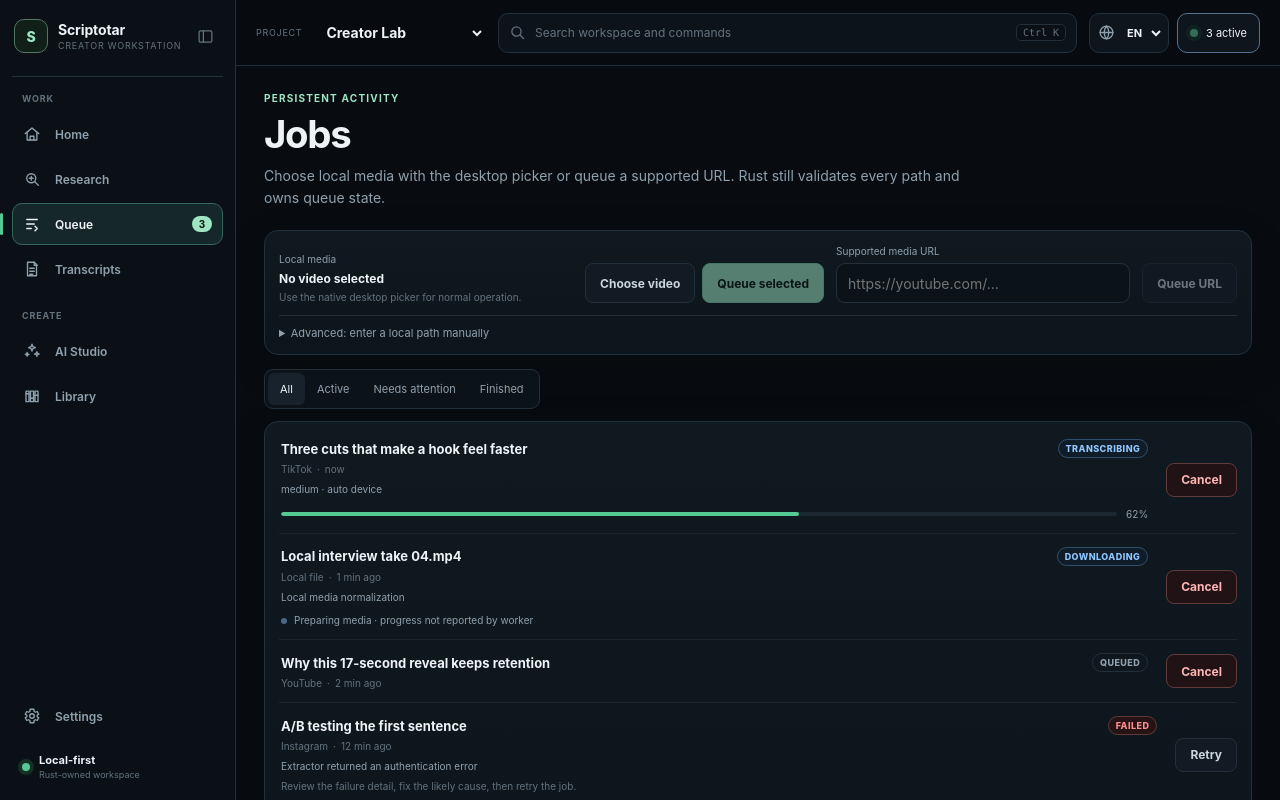
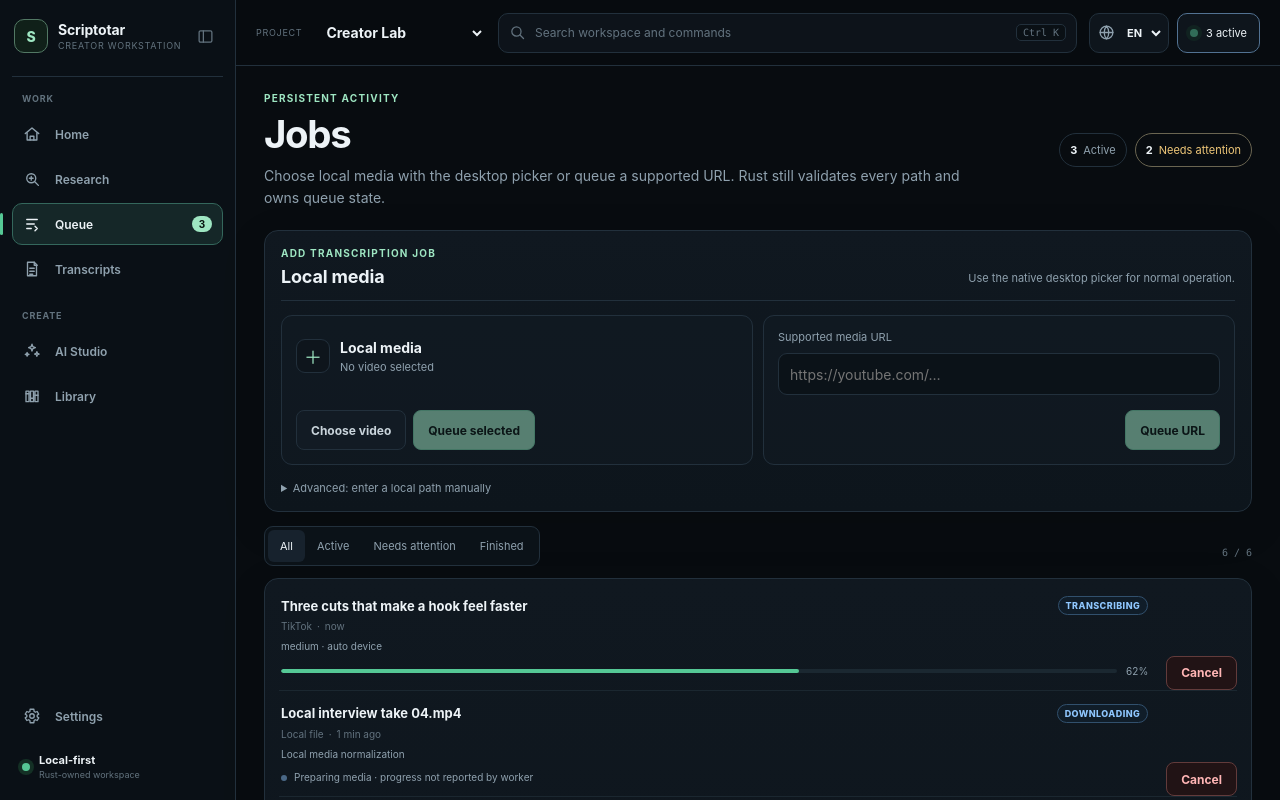
Before and after one commit to MousaXD/scriptotar, a Svelte app in the folder apps/desktop-ui/: page / in a window 1280 px wide. Both pictures are taken after a click on the button "Open Queue". Shown: the top 800 px of the page. Built offline with nearby package versions, Linux system fonts and the light colour scheme.

Commit message:
Redesign queue media ingestion workspace

```diff
--- a/apps/desktop-ui/src/views/JobsView.svelte
+++ b/apps/desktop-ui/src/views/JobsView.svelte
@@ -18,11 +18,14 @@
   let actionError = '';
   let actionStatus = '';
   let busy = false;
+
   const filters: { id: 'all' | 'active' | 'attention' | 'done'; label: string }[] = [
     { id: 'all', label: 'All' }, { id: 'active', label: 'Active' }, { id: 'attention', label: 'Needs attention' }, { id: 'done', label: 'Finished' }
   ];
   const active = new Set<JobState>(['queued','preparing','downloading','transcribing','processing']);
   $: visible = jobs.filter((job) => filter === 'all' || (filter === 'active' && active.has(job.state)) || (filter === 'attention' && ['failed','interrupted'].includes(job.state)) || (filter === 'done' && ['completed','cancelled'].includes(job.state)));
+  $: activeCount = jobs.filter((job) => active.has(job.state)).length;
+  $: attentionCount = jobs.filter((job) => ['failed', 'interrupted'].includes(job.state)).length;
 
   async function run(action: () => Promise<void> | void) {
     if (busy) return;
@@ -49,29 +52,53 @@
   }
 </script>
 
-<section class="view-head"><div><span class="eyebrow">Persistent activity</span><h1>Jobs</h1><p>Choose local media with the desktop picker or queue a supported URL. Rust still validates every path and owns queue state.</p></div></section>
-<section class="panel jobs-capture" aria-label="Add transcription job">
-  <div class="local-file-choice">
-    <span class="field-label">Local media</span>
-    <strong>{localPath ? displayName(localPath) : 'No video selected'}</strong>
-    <small>{localPath || 'Use the native desktop picker for normal operation.'}</small>
+<section class="view-head queue-head">
+  <div><span class="eyebrow">Persistent activity</span><h1>Jobs</h1><p>Choose local media with the desktop picker or queue a supported URL. Rust still validates every path and owns queue state.</p></div>
+  <div class="queue-summary" aria-label="Job filters">
+    <span><strong>{activeCount}</strong> Active</span>
+    {#if attentionCount > 0}<span class="attention-count"><strong>{attentionCount}</strong> Needs attention</span>{/if}
   </div>
+</section>
+
+<section class="panel jobs-capture" aria-label="Add transcription job" aria-busy={busy}>
+  <div class="capture-heading">
+    <span class="eyebrow">Add transcription job</span>
+    <h2>Local media</h2>
+    <p>Use the native desktop picker for normal operation.</p>
+  </div>
+
+  <div class="source-grid">
+    <section class:ready={Boolean(localPath)} class="source-card local-source">
+      <div class="source-label"><span class="source-icon" aria-hidden="true">＋</span><div><strong>Local media</strong><small>{localPath ? displayName(localPath) : 'No video selected'}</small></div></div>
+      {#if localPath}<code class="selected-path">{localPath}</code>{/if}
       <div class="capture-actions">
         <button class="button secondary" disabled={busy} on:click={chooseLocal}>Choose video</button>
         <button class="button primary" disabled={busy || !localPath} on:click={() => run(async () => { await onEnqueueLocal(localPath); actionStatus = `Queued ${displayName(localPath)}.`; localPath = ''; })}>Queue selected</button>
       </div>
+    </section>
+
+    <section class:ready={Boolean(sourceUrl.trim())} class="source-card url-source">
       <label class="url-capture"><span>Supported media URL</span><input aria-label="Media URL" bind:value={sourceUrl} placeholder="https://youtube.com/…" /></label>
-  <button class="button secondary" disabled={busy || !sourceUrl.trim()} on:click={() => run(async () => { const queued = sourceUrl.trim(); await onEnqueueUrl(queued); sourceUrl = ''; actionStatus = 'URL queued.'; })}>Queue URL</button>
+      <div class="capture-actions single-action"><button class="button primary" disabled={busy || !sourceUrl.trim()} on:click={() => run(async () => { const queued = sourceUrl.trim(); await onEnqueueUrl(queued); sourceUrl = ''; actionStatus = 'URL queued.'; })}>Queue URL</button></div>
+    </section>
+  </div>
+
   <details class="advanced-path">
     <summary>Advanced: enter a local path manually</summary>
     <div><input aria-label="Manual local media path" bind:value={manualPath} placeholder="/home/me/video.mp4" /><button class="button secondary" disabled={busy || !manualPath.trim()} on:click={() => run(async () => { await onEnqueueLocal(manualPath.trim()); actionStatus = `Queued ${displayName(manualPath.trim())}.`; manualPath = ''; })}>Queue path</button></div>
   </details>
 </section>
-{#if actionError}<p class="status-copy" role="alert">{actionError}</p>{/if}
-{#if actionStatus}<p class="status-copy" aria-live="polite">{actionStatus}</p>{/if}
+
+{#if actionError}<p class="status-copy queue-message error-message" role="alert">{actionError}</p>{/if}
+{#if actionStatus}<p class="status-copy queue-message" aria-live="polite">{actionStatus}</p>{/if}
+
+<div class="queue-toolbar">
   <div class="segmented" role="group" aria-label="Job filters">
     {#each filters as item}<button class:active={filter === item.id} aria-pressed={filter === item.id} on:click={() => filter = item.id}>{item.label}</button>{/each}
   </div>
+  <span class="visible-count">{visible.length} / {jobs.length}</span>
+</div>
+
 <section class="panel jobs-panel" aria-busy={busy}>
   {#if visible.length === 0}
     <EmptyState title="No jobs in this view" message="Change the filter or queue media above." />
@@ -90,18 +117,47 @@
 </section>
 
 <style>
-  .jobs-capture { display: grid; grid-template-columns: minmax(240px, 1fr) auto minmax(260px, 1fr) auto; gap: 12px; align-items: end; margin-bottom: 14px; padding: 14px; }
-  .local-file-choice { min-width: 0; }
-  .local-file-choice .field-label, .url-capture span { display: block; margin-bottom: 6px; color: var(--muted); font-size: 10px; }
-  .local-file-choice strong, .local-file-choice small { display: block; overflow: hidden; text-overflow: ellipsis; white-space: nowrap; }
-  .local-file-choice strong { font-size: 12px; }
-  .local-file-choice small { margin-top: 5px; color: var(--faint); font-size: 10px; }
-  .capture-actions, .job-actions { display: flex; flex-wrap: wrap; gap: 7px; }
-  .url-capture { display: grid; gap: 0; }
-  .advanced-path { grid-column: 1 / -1; padding-top: 10px; border-top: 1px solid var(--border); color: var(--muted); font-size: 11px; }
-  .advanced-path summary { cursor: pointer; }
-  .advanced-path div { display: grid; grid-template-columns: minmax(0, 1fr) auto; gap: 8px; margin-top: 9px; }
+  .queue-head { align-items: center; }
+  .queue-summary { display: flex; flex-wrap: wrap; gap: 8px; }
+  .queue-summary > span { display: inline-flex; align-items: center; gap: 6px; min-height: 34px; padding: 0 10px; border: 1px solid var(--border); border-radius: 999px; color: var(--muted); font-size: 11px; }
+  .queue-summary strong { color: var(--text); }
+  .queue-summary .attention-count { color: var(--warn); border-color: color-mix(in srgb, var(--warn) 35%, var(--border)); }
+
+  .jobs-capture { display: grid; gap: 14px; margin-bottom: 14px; padding: 16px; }
+  .capture-heading { display: grid; grid-template-columns: minmax(0, 1fr) minmax(260px, .8fr); column-gap: 24px; align-items: end; padding-bottom: 13px; border-bottom: 1px solid var(--border); }
+  .capture-heading .eyebrow { grid-column: 1 / -1; }
+  .capture-heading h2, .capture-heading p { margin: 0; }
+  .capture-heading p { justify-self: end; max-width: 420px; font-size: 11px; text-align: right; }
+  .source-grid { display: grid; grid-template-columns: 1fr 1fr; gap: 10px; }
+  .source-card { display: grid; gap: 12px; min-height: 150px; padding: 14px; border: 1px solid var(--border); border-radius: 11px; background: color-mix(in srgb, var(--surface-2) 45%, transparent); }
+  .source-card.ready { border-color: color-mix(in srgb, var(--accent-strong) 38%, var(--border)); background: color-mix(in srgb, var(--accent-strong) 5%, var(--surface)); }
+  .source-label { display: flex; align-items: center; gap: 10px; }
+  .source-label strong, .source-label small { display: block; }
+  .source-label small { margin-top: 4px; color: var(--muted); font-size: 11px; }
+  .source-icon { display: grid; place-items: center; width: 34px; height: 34px; border: 1px solid var(--border); border-radius: 9px; color: var(--accent); background: var(--surface); font-size: 18px; }
+  .selected-path { max-width: 100%; overflow: hidden; text-overflow: ellipsis; white-space: nowrap; padding: 8px 9px; border-radius: 7px; color: var(--muted); font-size: 10px; }
+  .capture-actions, .job-actions { display: flex; flex-wrap: wrap; gap: 7px; align-self: end; }
+  .single-action { justify-content: flex-end; }
+  .url-capture { display: grid; gap: 7px; }
+  .url-capture span { color: var(--muted); font-size: 11px; }
+  .url-capture input { width: 100%; }
+  .advanced-path { padding-top: 2px; color: var(--muted); font-size: 11px; }
+  .advanced-path summary { width: fit-content; cursor: pointer; }
+  .advanced-path div { display: grid; grid-template-columns: minmax(0, 1fr) auto; gap: 8px; margin-top: 10px; }
+  .queue-message { margin: -4px 0 12px; padding: 8px 10px; border-inline-start: 2px solid var(--accent-strong); background: color-mix(in srgb, var(--accent-strong) 5%, transparent); }
+  .error-message { border-color: var(--danger); }
+  .queue-toolbar { display: flex; align-items: center; justify-content: space-between; gap: 12px; }
+  .visible-count { color: var(--faint); font-family: var(--font-technical); font-size: 10px; }
   .job-actions { justify-content: flex-end; }
-  @media (max-width: 1050px) { .jobs-capture { grid-template-columns: minmax(0, 1fr) auto; } }
-  @media (max-width: 700px) { .jobs-capture { grid-template-columns: 1fr; } .advanced-path { grid-column: 1; } .capture-actions, .job-actions { justify-content: flex-start; } }
+
+  @media (max-width: 900px) {
+    .source-grid { grid-template-columns: 1fr; }
+    .capture-heading { grid-template-columns: 1fr; }
+    .capture-heading p { justify-self: start; text-align: left; }
+  }
+  @media (max-width: 700px) {
+    .queue-summary { width: 100%; }
+    .advanced-path div { grid-template-columns: 1fr; }
+    .capture-actions, .job-actions { justify-content: flex-start; }
+  }
 </style>
```
Lines whose indentation alone changed are shown as unchanged.
